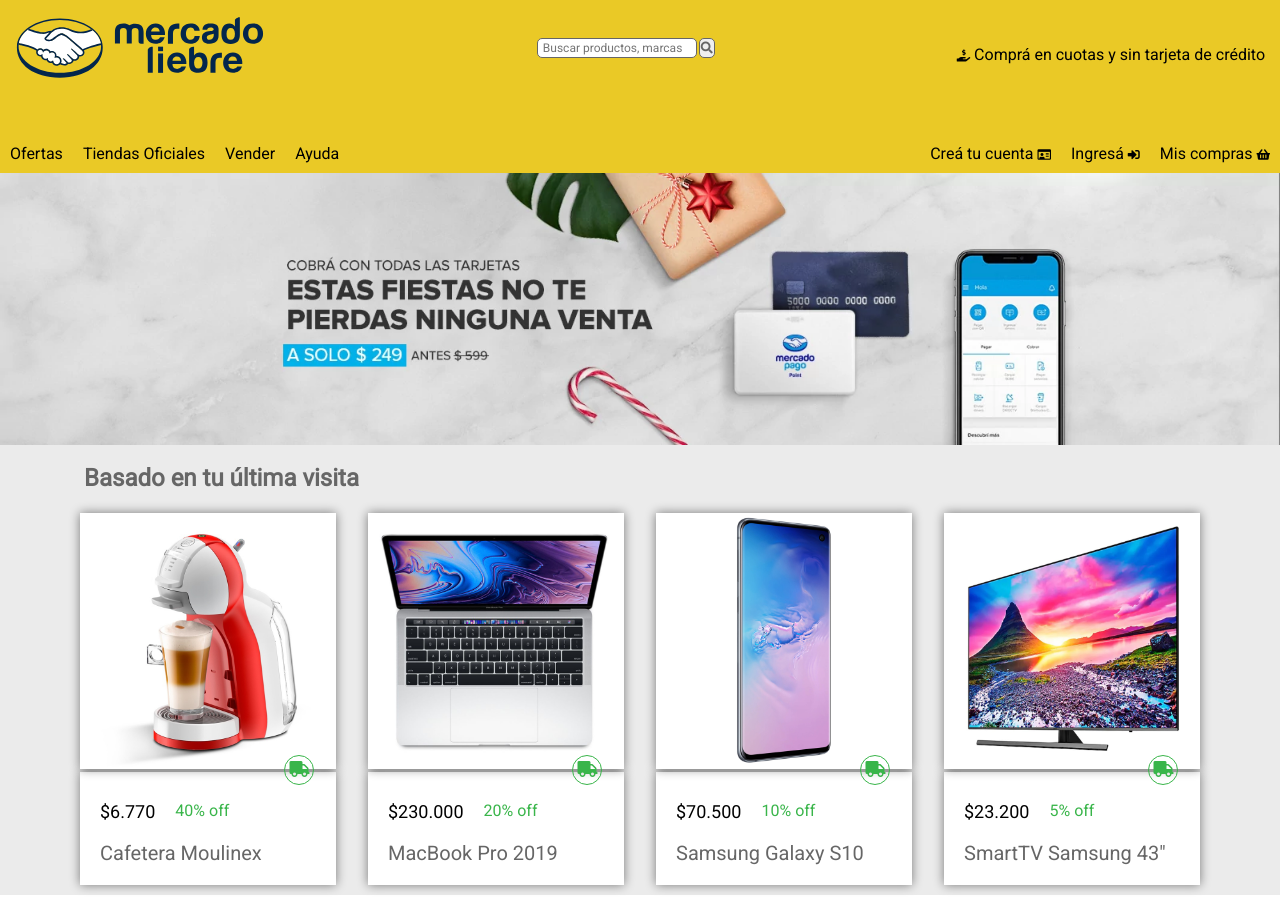
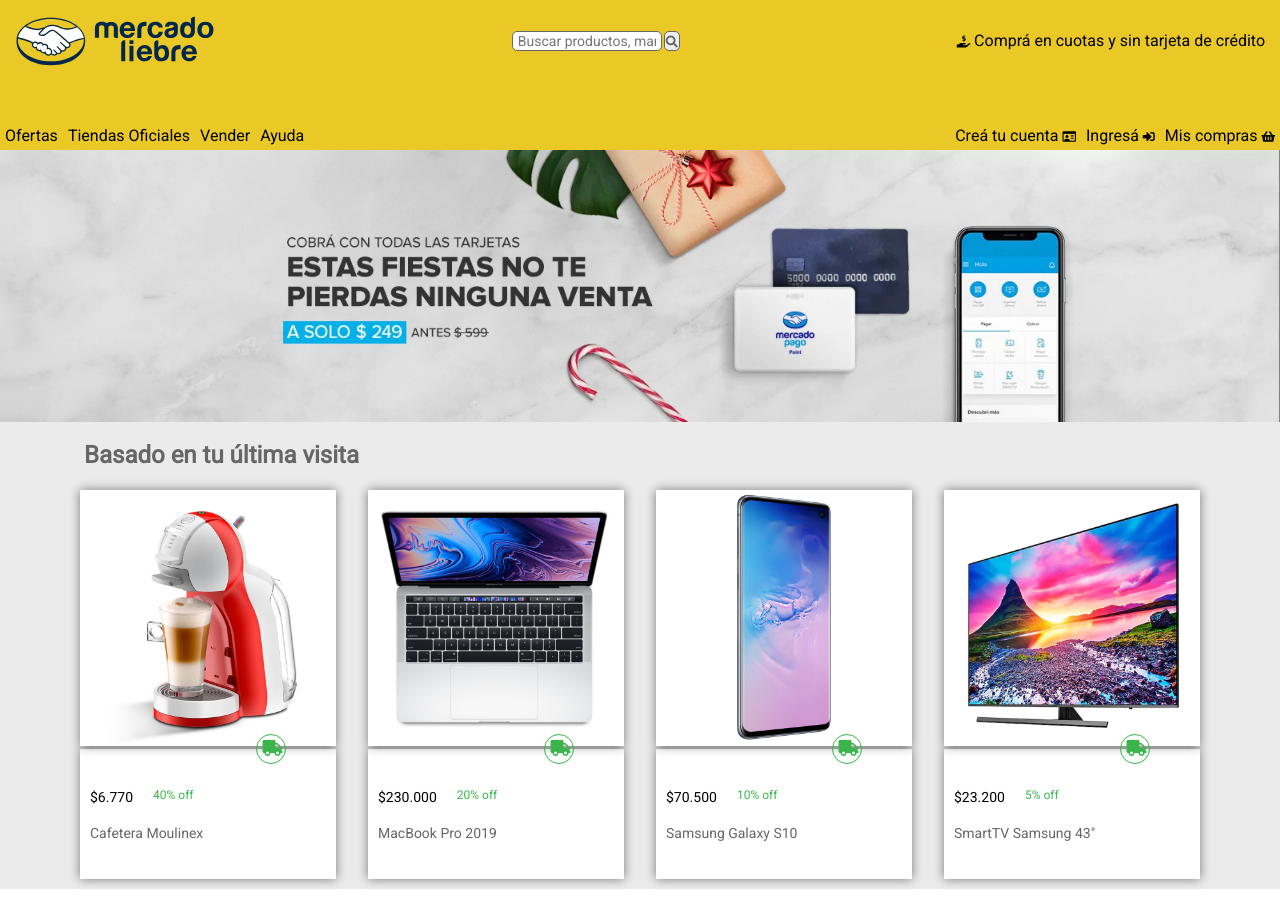
Before and after one commit to juannc90/Tarea-Mercado-Liebre, a website: page views/home.html in a window 1280 px wide. Shown: the top 898 px of the page. Drawn offline with Linux system fonts and the light colour scheme; files that its build step writes are made by us from their sources; files whose address does not match are found by name.

Commit message:
Agregando detalles en las visuales de las diferentes resoluciones

```diff
--- a/public/css/style.css
+++ b/public/css/style.css
@@ -111,7 +111,6 @@
     box-shadow: 0px 0px 10px 0px rgba(0,0,0,0.49);
 }
 main section article i{
-    /* display: block; */
     font-size: 16px;
     border: 1px solid #39b54a;
     width: 30px;
@@ -170,27 +169,31 @@
     padding-bottom: 20px;
 }
 
-/* vista 361px */
+/* vista 481px */
 
-@media (min-width: 361px) {
+@media (min-width: 481px) {
     .main-header-top-bar {
         display: flex;
         justify-content: space-between;
         align-items: center;
     }
     .copy-header{
-        padding-top: 15px;
+        padding-top: 0px;
+        font-size: 10px;
     }
     header .logo{
-        width: 250px;
-        margin-right: 30px;
+        width: 100px;
+        margin-right: 20px;
     }
     .busqueda input{
-        width: 160px;
-        height: 20px;
+        width: 100px;
+        height: 15px;
         padding: 0 5px;
         border-radius: 5px;
         border: solid 1px #666;
+    }
+    .busqueda{
+        font-size: 10px;
     }
     header div button{
         border-radius: 5px;
@@ -198,10 +201,11 @@
         margin-left: 2px;
     }
     header div button a i{
-        width: 14px;
-        height: 15px;
-        margin-top: 3px;
+        width: 12px;
+        height: 6px;
+        margin-top: 0px;
         color: #666;
+        font-size: 8px;
     }
     .burger-menu{
         display: none;
@@ -214,8 +218,10 @@
         display: flex;
     }
     .main-navbar li{
-        margin: 5px 5px;
-        padding: 10px;
+        padding: 5px;
+    }
+    .main-navbar li a{
+        font-size:10px;
     }
     main section{
         display: flex;
@@ -257,12 +263,27 @@
         align-items: center;
     }
     header .logo{
-        width: 250px;
+        width: 200px;
     }
     .copy-header{
         margin: 0;
         font-size: 16px;
         font-weight: 400;
+        padding-top: 0px;
+    }
+    .busqueda input{
+        width: 150px;
+        height: 20px;
+    }
+    .busqueda{
+        font-size: 14px;
+    }
+    header div button a i{
+        width: 14px;
+        height: 14px;
+        margin-top: 4px;
+        color: #666;
+        font-size: 12px;
     }
     .main-navbar{
         margin-top: 40px;
@@ -270,7 +291,7 @@
     .main-navbar li{
         margin: 0px;
     }
-    .main-navbar a{
+    .main-navbar ul li a{
         font-size: 16px;
     }
     main section{
@@ -287,7 +308,30 @@
         width: 20vw;
         flex-direction: column;
     }
+    main section article i{
+        font-size: 16px;
+        border: 1px solid #39b54a;
+        width: 30px;
+        height: 30px;
+        padding: 5px;
+        border-radius: 50%;
+        color: #39b54a;
+        position: relative;
+        right: -13vw;
+        top: -25px;
+    }
     .detalles-producto{
         width: 20vw;
+        padding: 10px;
+        height: 130px;
+    }
+    .precio{
+        font-size:14px;
+    }
+    .descuento{
+        font-size:12px;
+    }
+    .titulares{
+        font-size: 14px;
     }
 }
```
